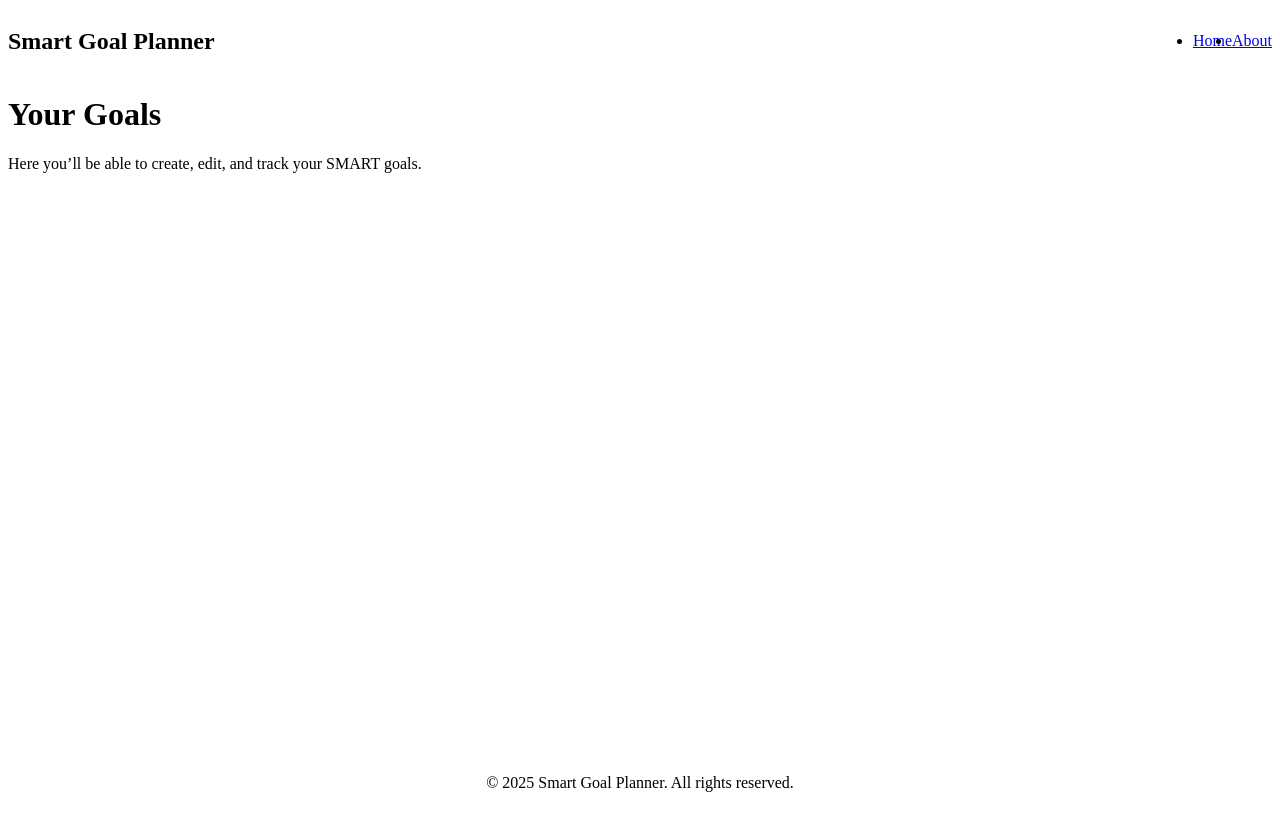
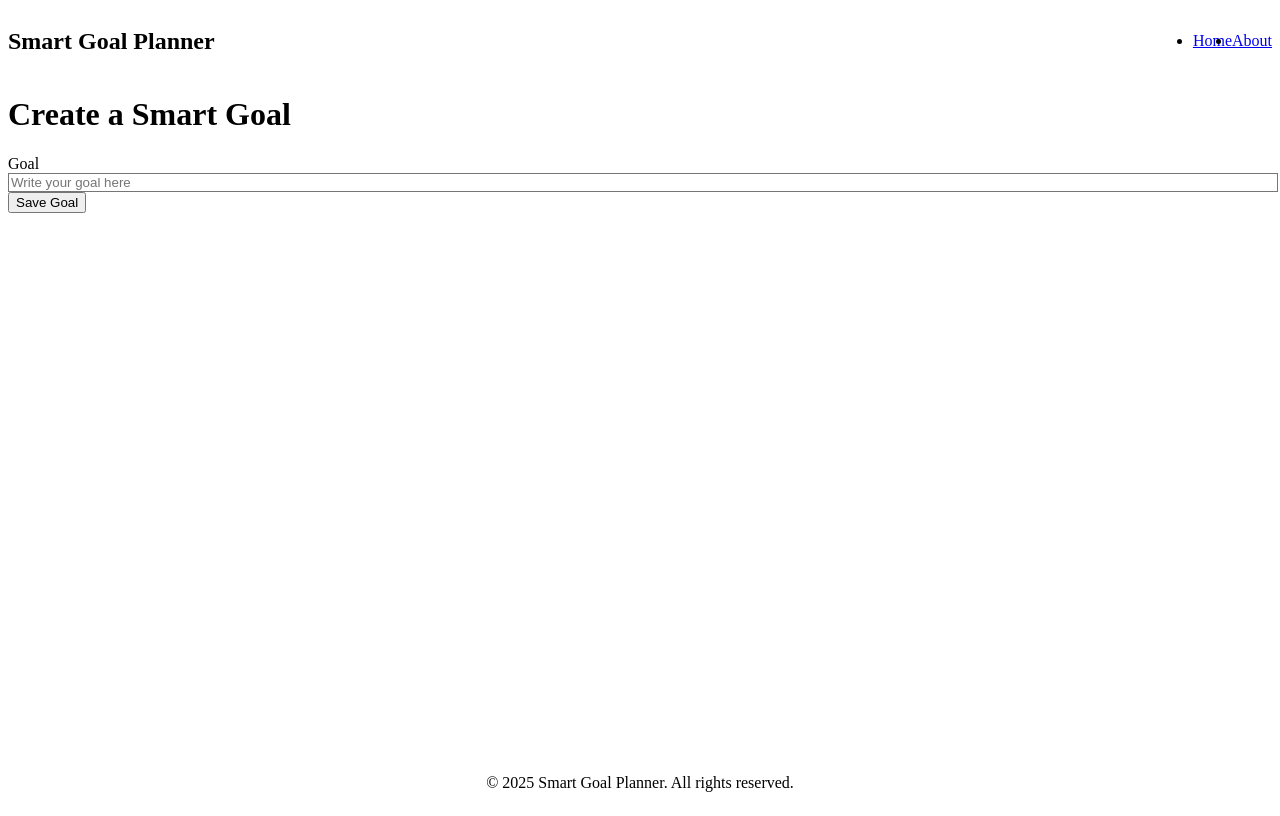
Before and after one commit to Fletcher-254/Smart-Goal-Planner-app, a React (Vite) app in the folder frontend/: page /goals in a window 1280 px wide. Built offline with nearby package versions, Linux system fonts and the light colour scheme.

Commit message:
Add GoalForm page and route for creating goals

```diff
--- a/frontend/src/App.jsx
+++ b/frontend/src/App.jsx
@@ -5,6 +5,7 @@ import About from "./pages/About";
 import Goals from "./pages/Goals";
 import Login from "./pages/Login";
 import Register from "./pages/Register";
+import GoalForm from "./pages/GoalForm";
 import MainLayout from "./layouts/MainLayout";
 
 function App() {
@@ -17,6 +18,7 @@ function App() {
           <Route path="/goals" element={<Goals />} />
           <Route path="/login" element={<Login />} />
           <Route path="/register" element={<Register />} />
+          <Route path="/create-goal" element={<GoalForm />} />
         </Routes>
       </MainLayout>
     </Router>
--- a/frontend/src/pages/Goals.jsx
+++ b/frontend/src/pages/Goals.jsx
@@ -1,12 +1,37 @@
-import React from "react";
+import React, { useState } from "react";
 
-const Goals = () => {
+const GoalForm = () => {
+  const [goal, setGoal] = useState("");
+
+  const handleSubmit = (e) => {
+    e.preventDefault();
+    console.log("Submitted Goal:", goal);
+    setGoal("");
+  };
+
   return (
-    <div className="p-6">
-      <h1 className="text-3xl font-bold mb-4">Your Goals</h1>
-      <p className="text-lg">Here you’ll be able to create, edit, and track your SMART goals.</p>
+    <div className="p-8">
+      <h1 className="text-2xl font-bold mb-4">Create a Smart Goal</h1>
+      <form onSubmit={handleSubmit} className="space-y-4">
+        <div>
+          <label className="block mb-1">Goal</label>
+          <input
+            type="text"
+            value={goal}
+            onChange={(e) => setGoal(e.target.value)}
+            className="w-full p-2 border rounded"
+            placeholder="Write your goal here"
+          />
+        </div>
+        <button
+          type="submit"
+          className="bg-blue-600 text-white px-4 py-2 rounded"
+        >
+          Save Goal
+        </button>
+      </form>
     </div>
   );
 };
 
-export default Goals;
+export default GoalForm;
```
Also changed, not shown: frontend/src/pages/GoalForm.jsx (added).
